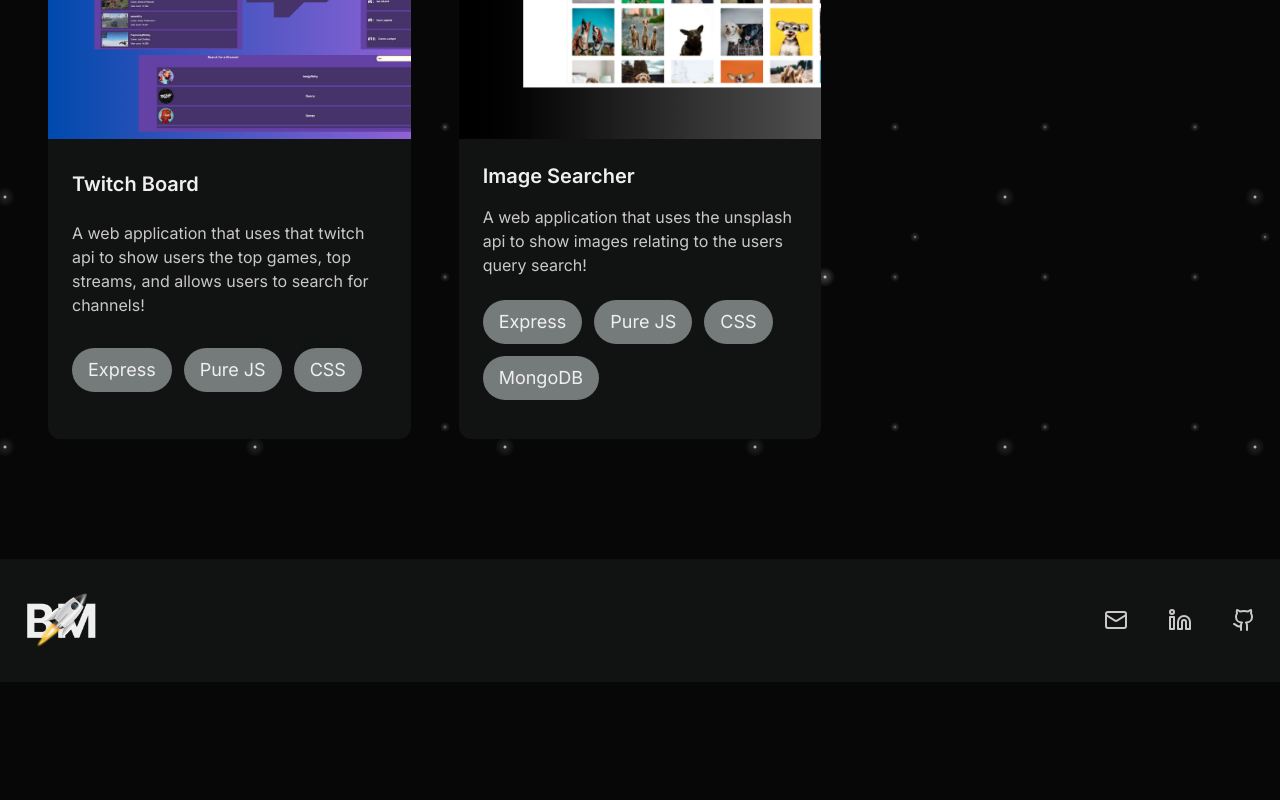
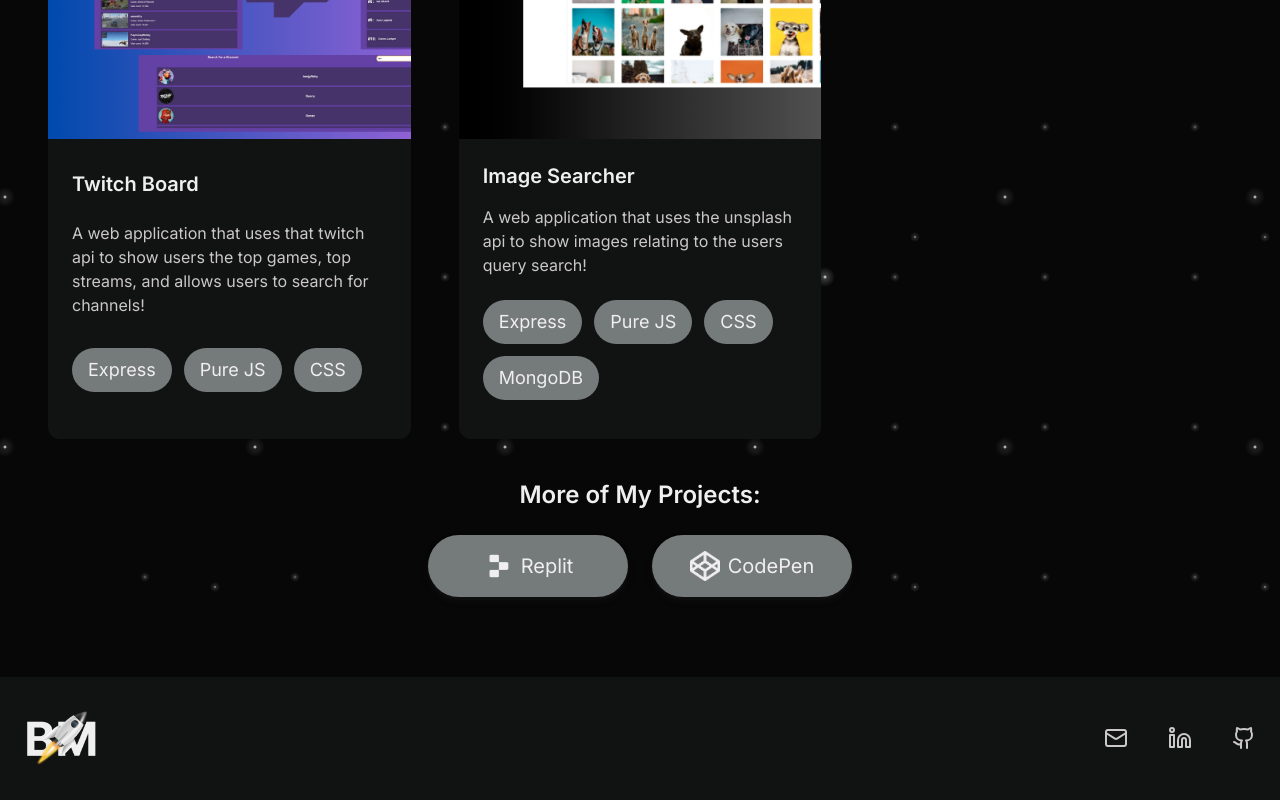
Before and after one commit to bmartinis12/Personal-Portfolio, a Next.js app: page / in a window 1280 px wide. Shown: the part 7698-8498 px from the top of the page. Before the commit the page ends 8380 px from the top, so only its background shows below. Built offline with nearby package versions, Linux system fonts and the light colour scheme.

Commit message:
add to project section

```diff
--- a/components/ProjectsSection.jsx
+++ b/components/ProjectsSection.jsx
@@ -3,6 +3,9 @@
 import ProjectCard from "./ProjectCard"
 import ProjectTag from "./ProjectTag";
 import { motion, useInView } from "framer-motion";
+import Image from "next/image";
+import Link from "next/link";
+
 
 const projectsData = [
     {
@@ -123,11 +126,24 @@
             </div>
             <ul ref={ref} className="my-10 grid md:grid-cols-2 xl:grid-cols-3 gap-10 md:gap-12">
                 {filteredProjects.map((project, index) => (
-                    <motion.li variants={cardVariants} initial='initial' animate={isInView ? 'animate' : 'initial'} transition={{ duration: 0.3, delay: index * 0.6 }} key={index}>
+                    <motion.li variants={cardVariants} initial='initial' animate={isInView ? 'animate' : 'initial'} transition={{ duration: 0.3, delay: index * 0.4 }} key={index}>
                         <ProjectCard key={project.id} title={project.title} description={project.description} imgURL={project.imgURL} codeURL={project.codeURL} appURL={project.appURL} tags={project.tags} loginInfo={project?.loginInfo} />
                     </motion.li>
                 ))}
             </ul>
+            <motion.div initial={{ scale: 0.5, opacity: 0 }} animate={isInView ? { scale: 1, opacity: 1 } : { scale: 0.5, opacity: 0 }} transition={{ duration: 0.5, delay: 4 }} className="mt-6 flex flex-col items-center gap-y-6">
+                <h5 className="text-text text-xl md:text-2xl font-semibold">More of My Projects:</h5>
+                <div className="flex flex-col sm:flex-row gap-6 w-3/4 sm:w-auto">
+                    <Link href="https://replit.com/@BenM30" target="_blank" className="bg-accent px-6 py-4 rounded-full shadow-md shadow-secondary hover:bg-blue-400 flex justify-center items-center gap-x-1 sm:gap-x-2 sm:w-[200px]" >
+                        <Image src='/assets/images/replitLogo.png' alt="replit" width={30} height={30} />
+                        <p className="text-text text-lg md:text-xl">Replit</p>
+                    </Link >
+                    <Link href="https://codepen.io/BenjaminMartinis" target="_blank" className="bg-accent px-6 py-4 rounded-full shadow-md shadow-secondary hover:bg-blue-400 flex justify-center items-center gap-x-1 sm:gap-x-2 sm:w-[200px]" >
+                        <Image src='/assets/images/codePenLogo.png' alt="codePen" width={30} height={30} />
+                        <p className="text-text text-lg md:text-xl">CodePen</p>
+                    </Link >
+                </div>
+            </motion.div>
         </section>
     )
 }
```
Also changed, not shown: public/assets/images/codePenLogo.png (added), public/assets/images/replitLogo.png (added).
